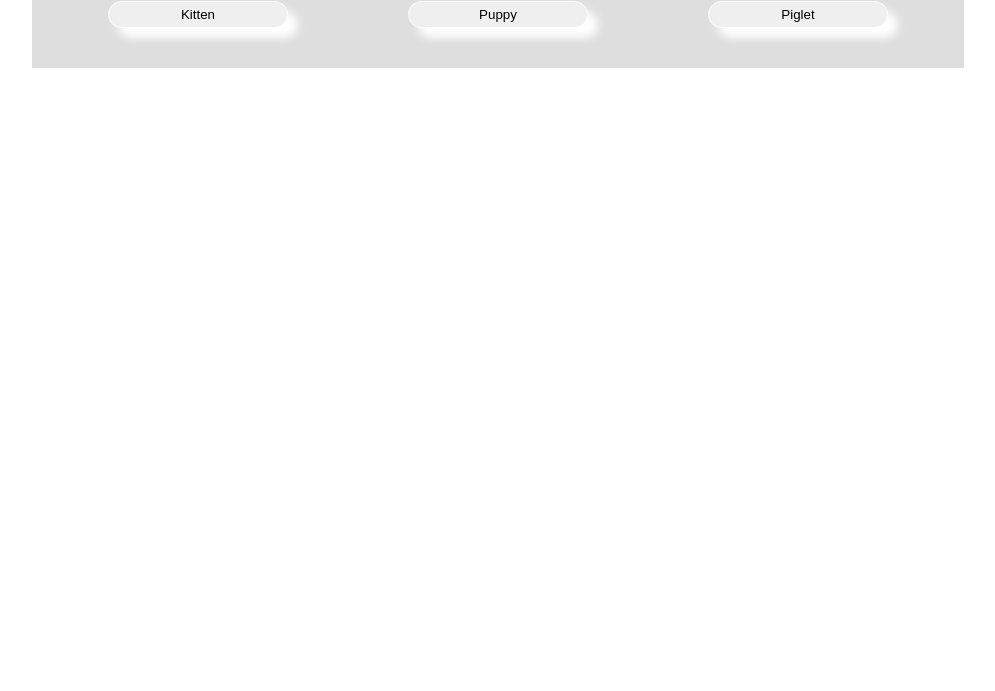
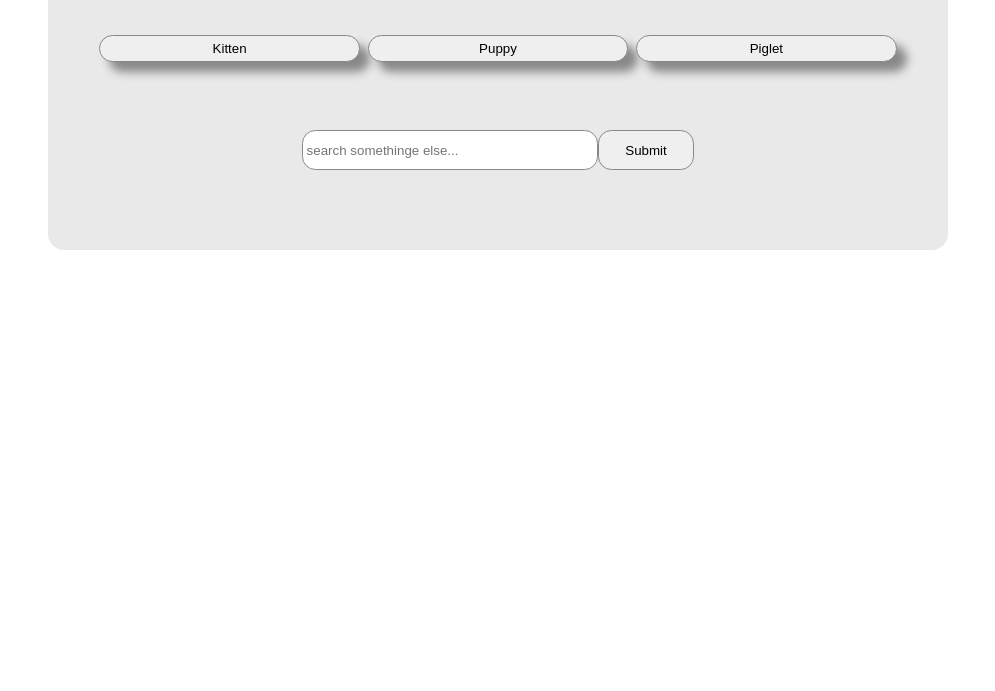
Before and after one commit to flannerychristopher/flickerviewer, a plain HTML site: page index.html in a window 1280 px wide. Shown: the part 109-800 px from the top of the page, without its empty margins (142-1137 px from the left). Drawn offline with nearby package versions, Linux system fonts and the light colour scheme.

Commit message:
add search function

```diff
--- a/css/style.css
+++ b/css/style.css
@@ -1,8 +1,13 @@
+*, *:before, *:after {
+  box-sizing: border-box;
+}
+
 .container {
   width: 900px;
   margin: 1em auto 0 auto;
   padding: 1em;
-  background: #dedede;
+  background: #e9e9e9;
+  border-radius: 1em;
 }
 
 .active {
@@ -12,21 +17,52 @@
 h1 {
   text-align: center;
 }
+button {
+  height: 2em;
+  width: 30%;
+  padding: 0 5em;
+  border: 1px solid #888;
+  border-radius: 1em;
+  box-shadow: 10px 10px 10px #888;
+}
+form {
+  margin: 2em;
+}
+input[type="text"] {
+  width: 40%;
+  height: 3em;
+  border-radius: 1em;
+  border: 1px solid #888;
+  padding: .3em;
+}
+input[type="submit"] {
+  height: 3em;
+  border-radius: 1em;
+  border: 1px solid #888;
+  padding: 0 2em;
+}
 
 ul {
   list-style: none;
   display: flex;
   padding: 0;
-  justify-content: space-around;
+  justify-content: space-between;
+  flex-wrap: wrap;
+  align-items: center;
+  align-content: center;
 }
 ul li {
-  width: 20%;
-
+  padding: 1em;
+  background: #adadad;
+  width: 28%;
+  height: 7em;
+  margin: .5em;
+  border-radius: 1em;
+  flex-grow: 1;
 }
-button {
-  height: 2em;
-  width: 100%;
-  border: 1px solid #fff;
-  border-radius: 1em;
-  box-shadow: 10px 10px 10px #fff;
+img {
+  border: 1px solid #888;
+  box-shadow: 10px 10px 10px #888;
+  max-width: 100%;
+  max-height: 5em;
 }
--- a/index.html
+++ b/index.html
@@ -8,25 +8,21 @@
     <script src="js/script.js"></script>
   </head>
   <body>
-
     <div class="container">
 
+      <h1>
+        <p>choose what kind of animal you want to see:</p>
       <nav>
-        <h1>
-          <p>choose what kind of animal you want to see:</p>
-
-          <ul class="selectAnimal">
-            <li><button>Kitten</button></li>
-            <li><button>Puppy</button></li>
-            <li><button>Piglet</button></li>
-          </ul>
+        <button>Kitten</button>
+        <button>Puppy</button>
+        <button>Piglet</button>
+        <form>
+          <input type="text" id="search" placeholder="search somethinge else..."><input type="submit">
+        </form>
       </nav>
 
-      <div id="photos">
+      <div id="photos"></div> <!-- end #photos -->
 
-
-
-      </div> <!-- end #photos -->
     </div> <!-- end .container -->
   </body>
 </html>
--- a/js/script.js
+++ b/js/script.js
@@ -22,5 +22,28 @@ $(document).ready(function() {
             );
   });
 
+  $('form').submit( function(evt) {
+    evt.preventDefault();
+    let searchInput = $('#search').val();
+
+    $.getJSON("http://api.flickr.com/services/feeds/photos_public.gne?jsoncallback=?",
+              {
+                tags: searchInput,
+                format: "json",
+              },
+              function(data) {
+                let photoHTML = '<ul>';
+                $.each(data.items, function(i, photo)  {
+                  photoHTML += '<li>';
+                  photoHTML += '<a href="' + photo.link + '">';
+                  photoHTML += '<img src="' + photo.media.m + '"></a></li>';
+                });
+                photoHTML += '</ul>';
+                $('#photos').html(photoHTML);
+              }
+
+            );
+  });
+
 
 }); // close document ready
```
